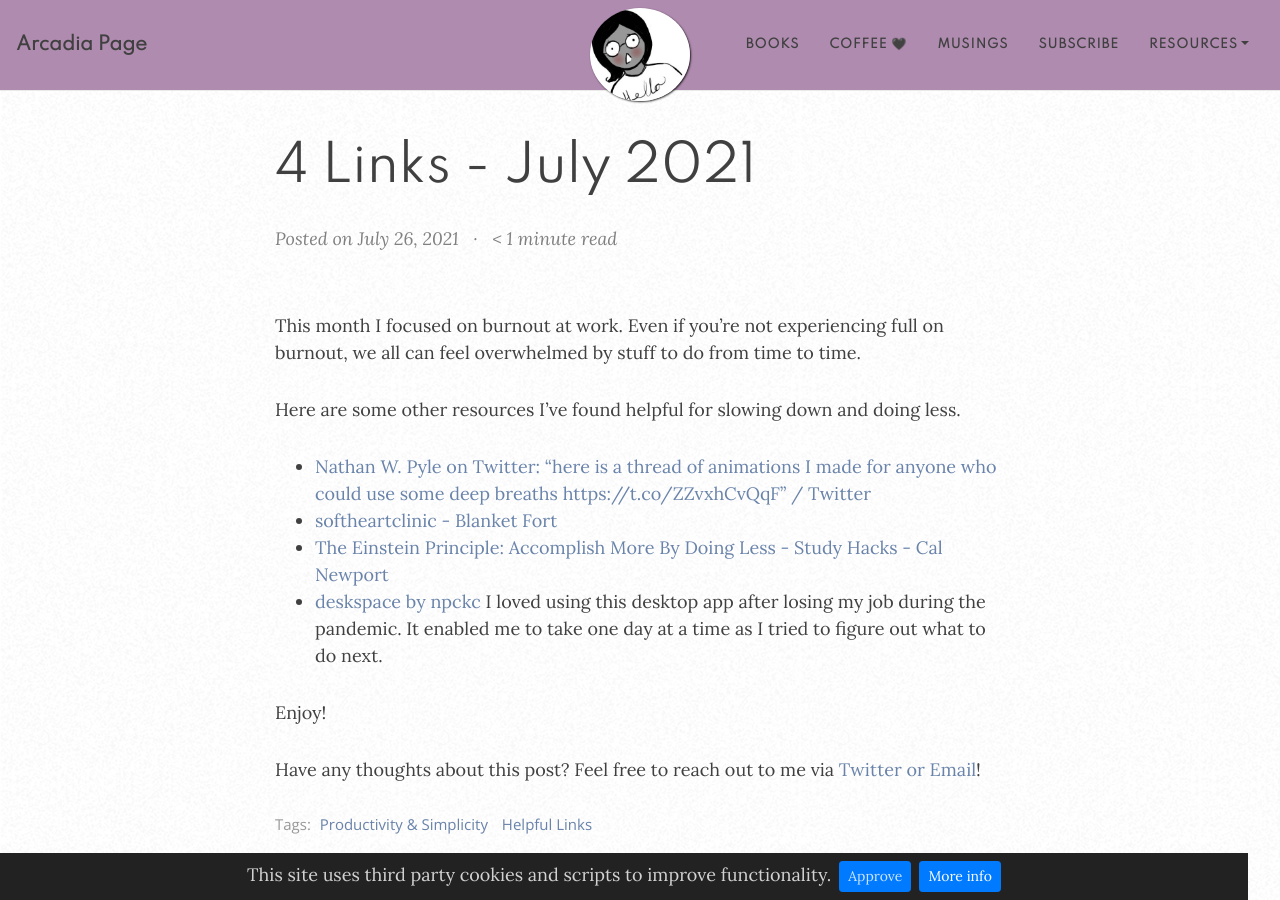
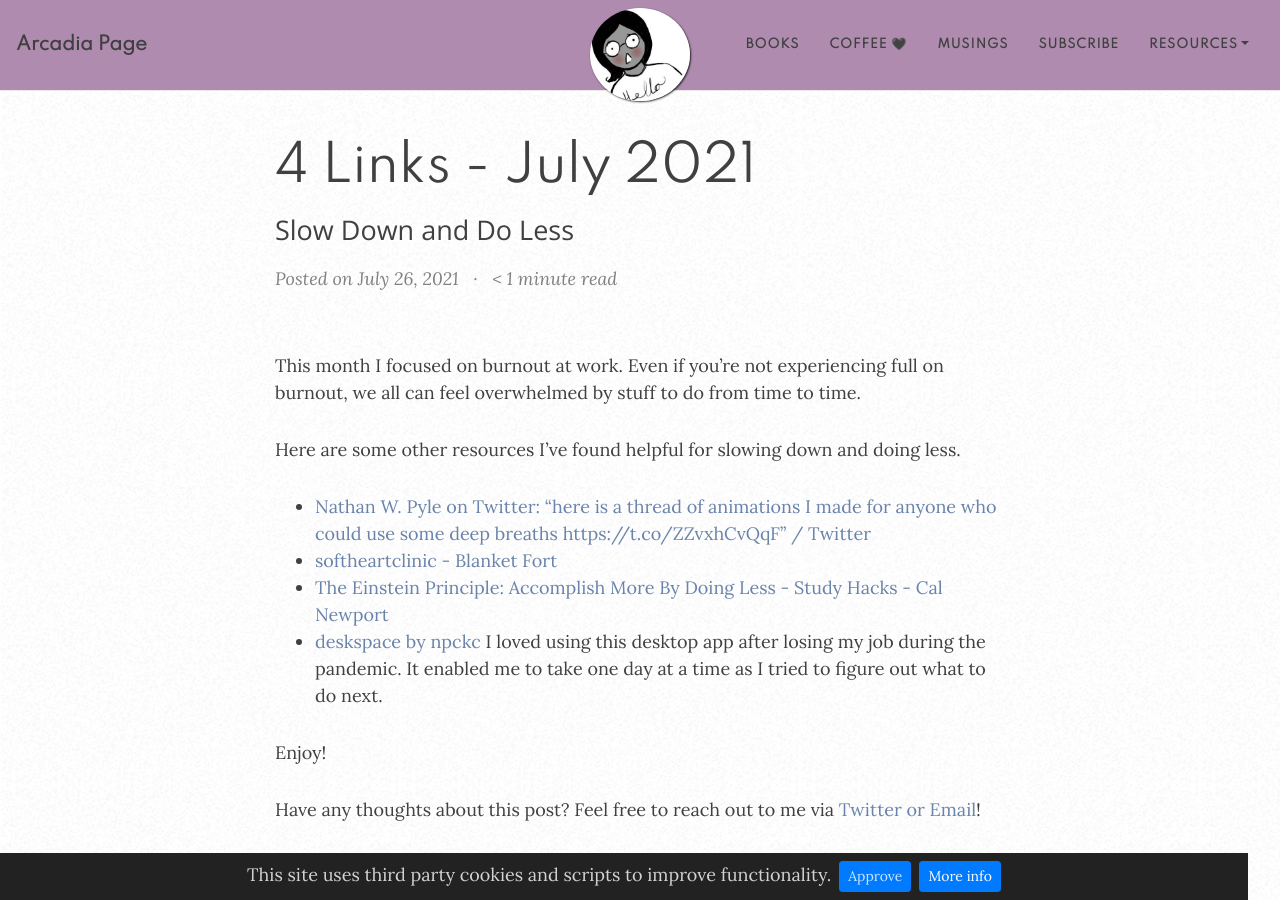
Before and after one commit to arcadiapage/arcadiapage.github.io, a Jekyll site: the page built from _posts/2021-07-26-four-links-july-2021.md, in a window 1280 px wide and 900 px high. Built offline with Jekyll 4.4.1, drawn with Linux system fonts in a browser that asks for light colours; nearby versions of some CDN libraries; comment, search, counter and statistics services are not loaded.

Commit message:
Update from Forestry.io arcadiapage updated _posts/2021-07-26-four-links-july-2021.md

```diff
--- a/_posts/2021-07-26-four-links-july-2021.md
+++ b/_posts/2021-07-26-four-links-july-2021.md
@@ -1,7 +1,7 @@
 ---
 layout: post
 title: 4 Links - July 2021
-subtitle: ''
+subtitle: Slow Down and Do Less
 tags:
 - Productivity & Simplicity
 - Helpful Links
```
